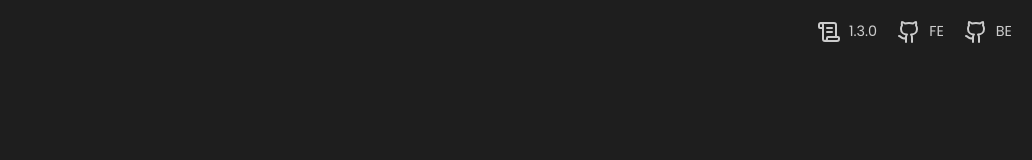
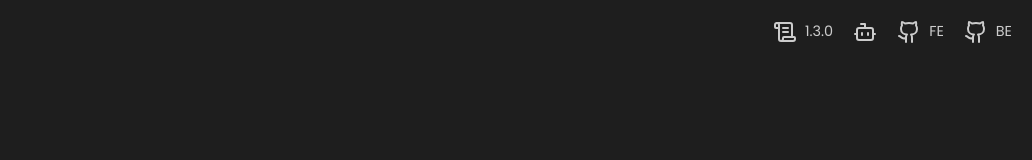
Before and after one commit to deepnimma/FrontNAMST, a React (Vite) app: page / in a window 1280 px wide. Shown: the top 160 px of the page, without its empty margins (248-1280 px from the left). Built offline with nearby package versions, Linux system fonts and the light colour scheme.

Commit message:
add icon for discord

```diff
--- a/src/components/TopRightLinks.tsx
+++ b/src/components/TopRightLinks.tsx
@@ -1,6 +1,6 @@
 import React, { useEffect, useState } from 'react';
 import { Link } from 'react-router-dom';
-import { Github, ScrollText } from 'lucide-react';
+import { Github, ScrollText, Bot } from 'lucide-react';
 
 const TopRightLinks: React.FC = () => {
     const [version, setVersion] = useState<string | null>(null);
@@ -24,6 +24,9 @@ const TopRightLinks: React.FC = () => {
                 <ScrollText size={24} />
                 {version && <span className="version-text">{version}</span>}
             </Link>
+            <a href="https://discord.gg/abCD74sKnB" target="_blank" rel="noopener noreferrer" className="discord-link-item" title="Discord Server">
+                <Bot size={24} />
+            </a>
             <a href="https://github.com/deepnimma/FrontNAMST" target="_blank" rel="noopener noreferrer" className="github-link-item" title="Frontend Repo">
                 <Github size={24} />
                 <span>FE</span>
--- a/src/styles/TopRightLinks.css
+++ b/src/styles/TopRightLinks.css
@@ -23,6 +23,20 @@
     color: #BA0C2F;
 }
 
+.discord-link-item {
+    display: flex;
+    align-items: center;
+    gap: 8px;
+    color: #ccc;
+    text-decoration: none;
+    font-size: 0.9rem;
+    transition: color 0.2s;
+}
+
+.discord-link-item:hover {
+    color: #5865F2; /* Discord Blurple */
+}
+
 .changelog-button {
     background: none;
     border: none;
```
